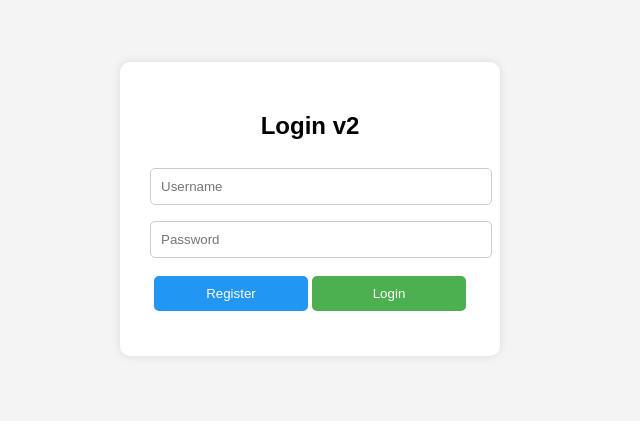
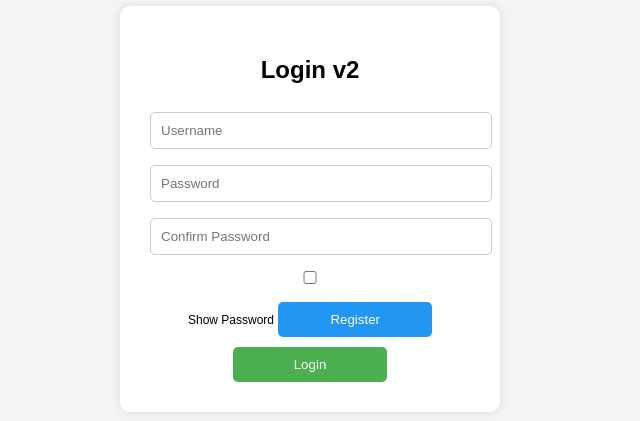
Before and after one commit to Toninwza/CS365LastWorkshop, a website: page templates/index.html in a window 1280 px wide. Shown: the part 199-620 px from the top of the page, without its empty margins (330-970 px from the left). Drawn offline with Linux system fonts and the light colour scheme.

Commit message:
fix: update layout for password confirmation input and show password toggle
Co-authored-by: Copilot <copilot@github.com>

```diff
--- a/templates/index.html
+++ b/templates/index.html
@@ -62,9 +62,9 @@
 
   <input type="text" id="username" placeholder="Username">
   <input type="password" id="password" placeholder="Password">
+  <input type="password" id="confirmPassword" placeholder="Confirm Password">
 
-
-  <div>
+  <label><input type="checkbox" id="showPassword" onchange="togglePassword()"> Show Password</label>
     <button class="register-btn" onclick="register()">Register</button>
     <button class="login-btn" onclick="login()">Login</button>
   </div>
```
